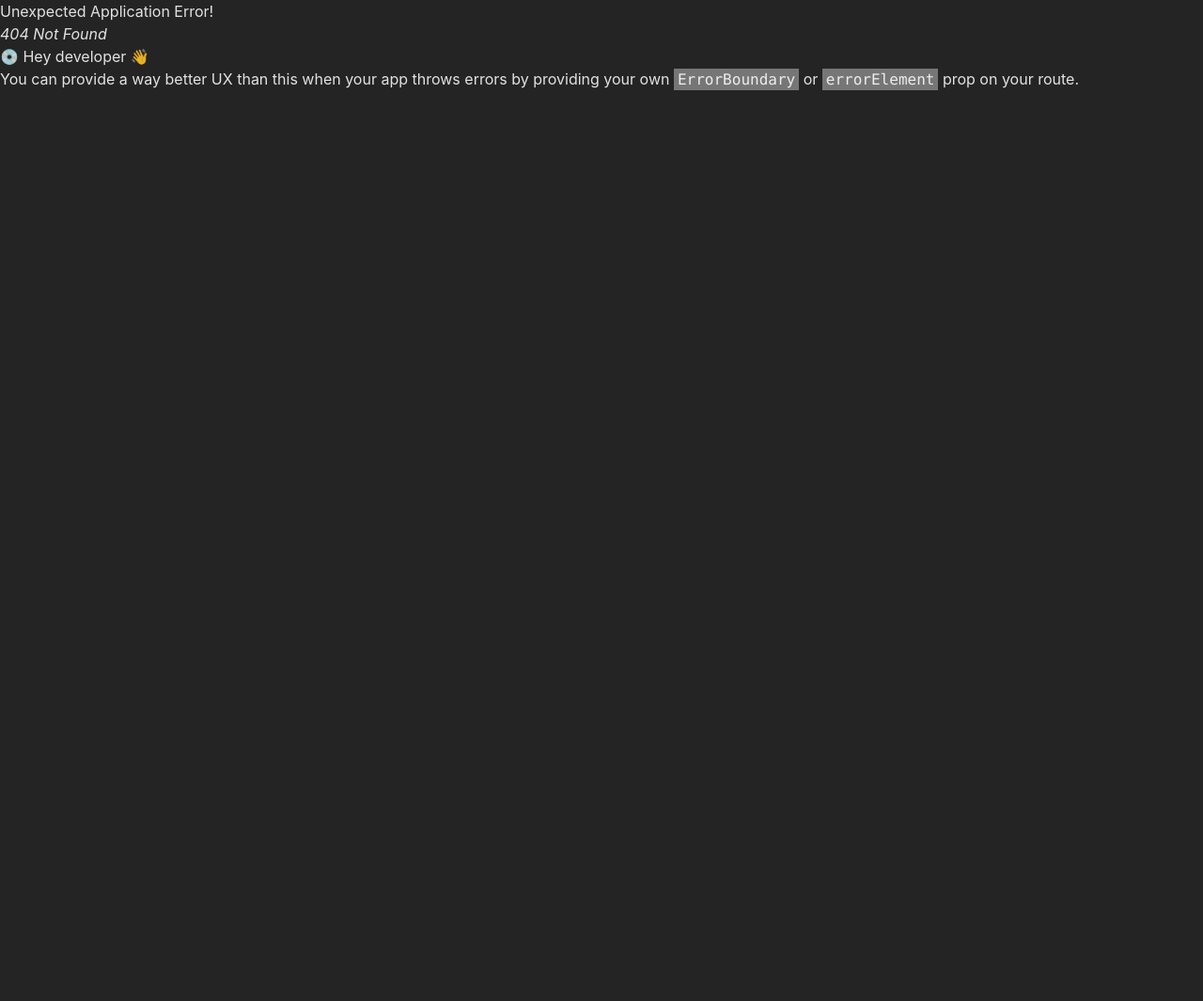
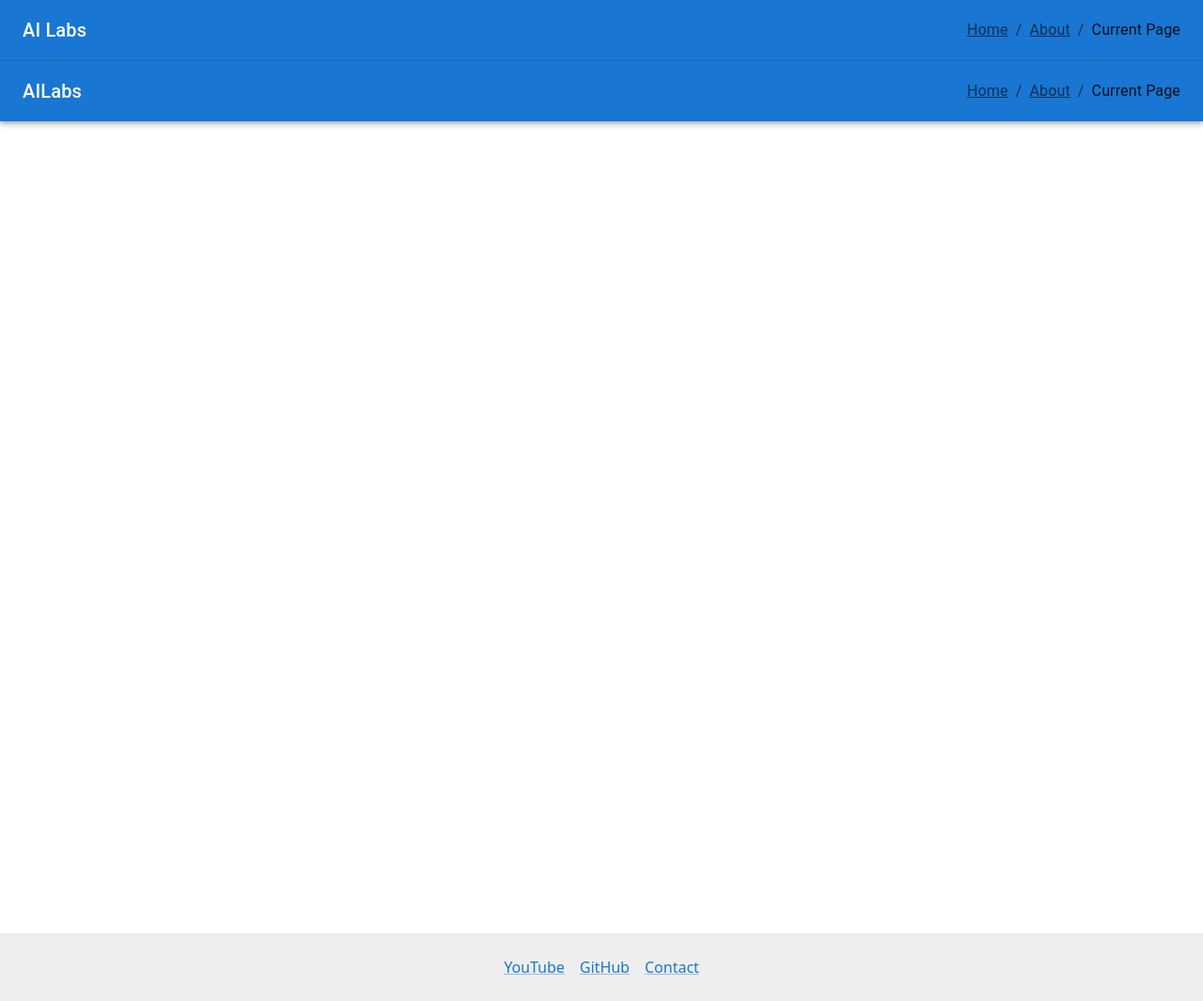
Before and after one commit to spankyed/PdfToVid, a React (Vite) app in the folder client/: page /papers/1 in a window 1280 px wide. Before the commit this address had no page. Shown: the whole page at 94% size. Before the commit the page ends 800 px from the top, so only its background shows below. Built offline with nearby package versions, Linux system fonts and the light colour scheme.

Commit message:
Dasboard redesign

```diff
--- a/client/src/dashboard/DateList.tsx
+++ b/client/src/dashboard/DateList.tsx
@@ -1,7 +1,7 @@
 const dates = {
-  'July 2023': ['July 1, 2023', 'July 2, 2023', 'July 3, 2023'],
-  'August 2023': ['August 1, 2023', 'August 2, 2023', 'August 3, 2023'],
-  'September 2023': ['September 1, 2023', 'September 2, 2023', 'September 3, 2023'],
+  'July': ['July 1,', 'July 2,', 'July 3,'],
+  'August': ['August 1,', 'August 2,', 'August 3,'],
+  'September': ['September 1,', 'September 2,', 'September 3,', 'September 2,', 'September 3,', 'September 2,', 'September 3,', 'September 2,', 'September 3,', 'September 2,', 'September 3,', 'September 2,', 'September 3,', 'September 2,', 'September 3,', 'September 2,', 'September 3,', 'September 2,', 'September 3,', 'September 2,', 'September 3,'],
 }
 // src/components/DateList.tsx
 
@@ -14,16 +14,17 @@ const DateList: React.FC = () => {
   const store = useContext<StoreType>(StoreContext);
   const [openMonth, setOpenMonth] = useState<string | null>(null);
 
+  const handleClick = (month: string) => {
+    setOpenMonth(prevMonth => (prevMonth === month ? null : month));
+  };
   // Assuming the store has a `dates` property that is an object where each key is a month
   // and the value is an array of date strings for that month
   // const dates = store.dates;
 
-  const handleClick = (month: string) => {
-    setOpenMonth(prevMonth => (prevMonth === month ? null : month));
-  };
+
 
   return (
-    <List>
+    <List sx={{ maxHeight: '100%',  overflow: 'auto' }}>
       {Object.keys(dates).map(month => (
         <div key={month}>
           <ListItem button onClick={() => handleClick(month)} sx={{ fontWeight: 'bolder' }}>
--- a/client/src/dashboard/PaperList.tsx
+++ b/client/src/dashboard/PaperList.tsx
@@ -111,11 +111,18 @@ const PaperList: React.FC = () => {
   return (
     <>
       {Object.keys(days).map(date => (
-        <Box key={date} sx={{ display: 'flex', flexDirection: 'column', alignItems: 'center', border: '1px dashed grey'  }}>
-          <Link to={`/home`} style={{ textDecoration: 'none' }}>
+        <Box key={date} sx={{
+          display: 'flex',
+          flexDirection: 'column',
+          alignItems: 'center',
+          border: '1px dashed grey',
+          paddingTop: 2,
+          paddingBottom: 2
+        }}>
+          <Link to={`/home`} style={{ textDecoration: 'none', marginBottom: 4 }}>
             <Typography variant="h6">{date}</Typography>
           </Link>
-          <ImageList sx={{ width: 500 }} cols={3}>
+          <ImageList cols={5}>
             {days[date].map(paper => (
               <ImageListItem key={paper.imgUrl}>
                 <img
@@ -127,7 +134,7 @@ const PaperList: React.FC = () => {
               </ImageListItem>
             ))}
           </ImageList>
-          <Button variant="contained" color="primary" component={Link}  to={`/home`} >
+          <Button variant="contained" color="primary" component={Link}  to={`/home`} sx={{ marginTop: 2 }}>
             See All
           </Button>
         </Box>
--- a/client/src/dashboard/SearchPanel.tsx
+++ b/client/src/dashboard/SearchPanel.tsx
@@ -36,11 +36,22 @@ const SearchPanel: React.FC = () => {
       date: '2021-10-01',
       description: 'Lorem ipsum dolor sit amet, consectetur adipiscing elit. Integer posuere erat a ante.',
     },
+    {
+      title: 'Breakfast',
+      date: '2021-10-01',
+      description: 'Lorem ipsum dolor sit amet, consectetur adipiscing elit. Integer posuere erat a ante.',
+    },
+    {
+      title: 'Breakfast',
+      date: '2021-10-01',
+      description: 'Lorem ipsum dolor sit amet, consectetur adipiscing elit. Integer posuere erat a ante.',
+    },
   ];
 
   return (
-    <Box>
-      <TextField label="Search" variant="outlined" fullWidth />
+    <>
+      <TextField label="Search" variant="outlined" fullWidth sx={{ borderRadius: '0px', marginTop: '1px'}} size="small"/>
+      <Box sx={{ overflowY: 'auto', height: 'calc(100vh - 50px)' }}>
       {searchResults.map(result => (
         <Card key={result.title} sx={{ marginTop: 2 }}>
           <CardContent>
@@ -50,7 +61,9 @@ const SearchPanel: React.FC = () => {
           </CardContent>
         </Card>
       ))}
-    </Box>
+      </Box>
+
+    </>
   );
 }
 
--- a/client/src/dashboard/index.tsx
+++ b/client/src/dashboard/index.tsx
@@ -1,31 +1,43 @@
-import React, { useContext, useEffect } from 'react';
+import React, { useContext, useEffect, useState} from 'react';
 import DateList from './DateList';
 import PaperList from './PaperList';
 import Search from './SearchPanel';
-import { Box } from '@mui/material';
+import { Box, Button, ButtonGroup } from '@mui/material';
 import { StoreContext } from '../index';
 import { StoreType } from '../shared/store';
+
+type PanelType = 'dates' | 'search';
+
+const height = 'calc(100vh - 64px)'
 
 const Dashboard: React.FC = () => {
   const store = useContext<StoreType>(StoreContext);
 
   useEffect(() => {
     store.fetchPapers();
-    // Set the overflow property of the body to hidden to remove the page scroll
   }, [store]);
 
+  const [inPanel, setPanel] = useState<PanelType>('dates');
+
+  const handlePanelToggle = (view: PanelType) => {
+    setPanel(view);
+  };
+
   return (
-    <>
-      <Box sx={{ position: 'fixed', top: 0, height: '100vh', overflowY: 'auto', maxWidth: '25vw' }}>
-        <Box sx={{ position: 'sticky', top: 0 }}>
-          <DateList />
-        </Box>
-        <Search />
+    <Box sx={{ display: 'flex' }}>
+      <Box sx={{  height: height, width: '10vw' }}>
+        <ButtonGroup variant="contained" aria-label="outlined primary button group" sx={{ width: '100%'}}>
+          <Button onClick={() => handlePanelToggle('dates')} sx={{ width: '50%', borderRadius: 0, boxShadow: 'none' }}>Dates</Button>
+          <Button onClick={() => handlePanelToggle('search')} sx={{ width: '50%', borderRadius: 0, boxShadow: 'none' }}>Search</Button>
+        </ButtonGroup>
+        {
+          inPanel === 'dates' ? <DateList /> : <Search />
+        }
       </Box>
-      <Box sx={{ marginLeft: '25vw', overflowY: 'auto', minWidth: '60vw', height: '100vh' }}>
+      <Box sx={{ overflowY: 'auto', flexGrow: 1, height: height }}>
         <PaperList />
       </Box>
-    </>
+    </Box>
   );
 }
 
--- a/client/src/day-review/day.tsx
+++ b/client/src/day-review/day.tsx
@@ -0,0 +1,44 @@
+// src/components/Layout.tsx
+
+import React from 'react';
+import { AppBar, Toolbar, Typography, Breadcrumbs, Link, Box } from '@mui/material';
+import { Outlet } from 'react-router-dom';
+
+const Layout: React.FC = () => {
+  return (
+    <>
+      <AppBar position="static">
+        <Toolbar sx={{ display: 'flex', justifyContent: 'space-between' }}>
+          <Typography variant="h6" component="div">
+            AILabs
+          </Typography>
+          <Breadcrumbs aria-label="breadcrumb">
+            <Link color="inherit" href="/">
+              Home
+            </Link>
+            <Link color="inherit" href="/about">
+              About
+            </Link>
+            <Typography color="textPrimary">Current Page</Typography>
+          </Breadcrumbs>
+        </Toolbar>
+      </AppBar>
+      <Box sx={{ minHeight: 'calc(100vh - 64px)', marginTop: 8, marginBottom: 8 }}> {/* Adjust the 64px value based on the height of the AppBar */}
+        <Outlet />
+      </Box>
+      <Box sx={{ display: 'flex', justifyContent: 'center', padding: 2, backgroundColor: 'grey.200' }}>
+        <Link href="https://www.youtube.com" target="_blank" rel="noopener" sx={{ margin: 1 }}>
+          YouTube
+        </Link>
+        <Link href="https://www.github.com" target="_blank" rel="noopener" sx={{ margin: 1 }}>
+          GitHub
+        </Link>
+        <Link href="/contact" sx={{ margin: 1 }}>
+          Contact
+        </Link>
+      </Box>
+    </>
+  );
+}
+
+export default Layout;
--- a/client/src/index.css
+++ b/client/src/index.css
@@ -12,7 +12,7 @@
   /* min-height: 100vh; */
 }
 
-:root {
+/* :root {
   font-family: Inter, Avenir, Helvetica, Arial, sans-serif;
   font-size: 16px;
   line-height: 24px;
@@ -36,7 +36,7 @@ a {
 }
 a:hover {
   color: #535bf2;
-}
+} */
 
 body {
   /* margin: 0;
--- a/client/src/shared/layout.tsx
+++ b/client/src/shared/layout.tsx
@@ -1,81 +1,46 @@
+// src/components/Layout.tsx
+
 import React from 'react';
-import { useState } from 'react'
-import { LaptopOutlined, NotificationOutlined, PlusSquareOutlined, UserOutlined } from '@ant-design/icons';
-import { MenuProps } from 'antd';
-import { Breadcrumb, Layout as Section, Menu } from 'antd';
-import './layout.css'
-import { RecoilRoot } from 'recoil';
-import Navigation from './header';
-import { Outlet, useLocation } from 'react-router-dom';
-import SideMenu from './side-menu';
-import { routes } from './routes';
-import "react-sliding-pane/dist/react-sliding-pane.css";
+import { AppBar, Toolbar, Typography, Breadcrumbs, Link, Box } from '@mui/material';
+import { Outlet } from 'react-router-dom';
 
-// type AppProps = { message: string }; /* could also use interface */
+const height = 'calc(100vh - 64px)'
 
-// const App = ({ message }: AppProps) => <div>{message}</div>;
-
-const { Sider, Content } = Section;
-
-export default function AppLayout() {
-  const [count, setCount] = useState(0)
-  // const crumbs = useMatch('/system') ? 'System' : useMatch('/dialogue') ? 'Dialogue' : useMatch('/account') ? 'Account' : 'System';
-  const location = useLocation();
-  // const currentRoute = routes.find((route) => `/${route.name}` === location.pathname);
-  const crumbItems = location.pathname.split('/').filter(crumb => crumb).map(crumb => {
-    return (
-      <Breadcrumb.Item key={crumb}>
-        {crumb}
-      </Breadcrumb.Item>
-      );
-  });
-
-  // if (currentRoute) {
-  //   crumbItems.push(
-  //     <Breadcrumb.Item key={currentRoute.name}>
-  //       {currentRoute.name}
-  //     </Breadcrumb.Item>
-  //   );
-  // }
+const Layout: React.FC = () => {
   return (
     <>
-      <Section  className="h-full">
-        <Navigation/>
-        <Section>
-
-          <SideMenu/>
-
-          <Section
-            style={{
-              padding: '0 24px 24px',
-              position: 'relative',
-            }}
-          >
-            <Breadcrumb style={{ margin: '16px 0' }} className="capitalize">
-              {crumbItems}
-              {/* <Breadcrumb.Item>Home</Breadcrumb.Item>
-              <Breadcrumb.Item>List</Breadcrumb.Item>
-              <Breadcrumb.Item>App</Breadcrumb.Item> */}
-            </Breadcrumb>
-            {/* <div className="flex">
-              <div className="flex-1">
-                <PlusSquareOutlined  style={{ fontSize: '36px', color: '#08c' }}/>
-              </div>
-            </div> */}
-
-            <Content
-              className="site-layout-background text-black main-content"
-              style={{
-                padding: '0 24px',
-                margin: 0,
-                minHeight: 280,
-              }}
-            >
-              <Outlet />
-            </Content>
-          </Section>
-        </Section>
-      </Section>
+      <AppBar position="sticky" sx={{ borderBottom: '1px solid rgba(0, 0, 0, 0.12)', boxShadow: 'none' }}>
+        <Toolbar sx={{ display: 'flex', justifyContent: 'space-between' }}>
+          <Typography variant="h6" component="div">
+            AI Labs
+          </Typography>
+          <Breadcrumbs aria-label="breadcrumb">
+            <Link color="inherit" href="/">
+              Home
+            </Link>
+            <Link color="inherit" href="/about">
+              About
+            </Link>
+            <Typography color="textPrimary">Current Page</Typography>
+          </Breadcrumbs>
+        </Toolbar>
+      </AppBar>
+      <Box sx={{ maxHeight: height}}> {/* Adjust the 64px value based on the height of the AppBar */}
+        <Outlet />
+      </Box>
+      {/* <Box sx={{ display: 'flex', justifyContent: 'center', padding: 2, backgroundColor: 'grey.200' }}>
+        <Link href="https://www.youtube.com" target="_blank" rel="noopener" sx={{ margin: 1 }}>
+          YouTube
+        </Link>
+        <Link href="https://www.github.com" target="_blank" rel="noopener" sx={{ margin: 1 }}>
+          GitHub
+        </Link>
+        <Link href="/contact" sx={{ margin: 1 }}>
+          Contact
+        </Link>
+      </Box> */}
     </>
   );
 }
+
+export default Layout;
--- a/client/src/shared/routes.tsx
+++ b/client/src/shared/routes.tsx
@@ -6,10 +6,12 @@
 import { Navigate, createBrowserRouter } from 'react-router-dom'
 import Dashboard from '../dashboard';
 import { Outlet, useLocation } from 'react-router-dom'
+import Layout from './layout';
+import Day from '~/day-review/day';
 
 const routes = [{
     path: '/',
-    element: <Outlet />,
+    element: <Layout />,
     name: 'layout',
     key: 'sub1',
     meta: {
@@ -36,6 +38,16 @@ const routes = [{
           hidden: true,
           // icon: <HomeFilled />
         }
+      },
+      {
+        path: 'papers/:dayId',
+        element: <Day />,
+        key: '2',
+        meta: {
+          title: '首页',
+          hidden: true,
+          // icon: <HomeFilled />
+        }
       }
     ]
   },
```
